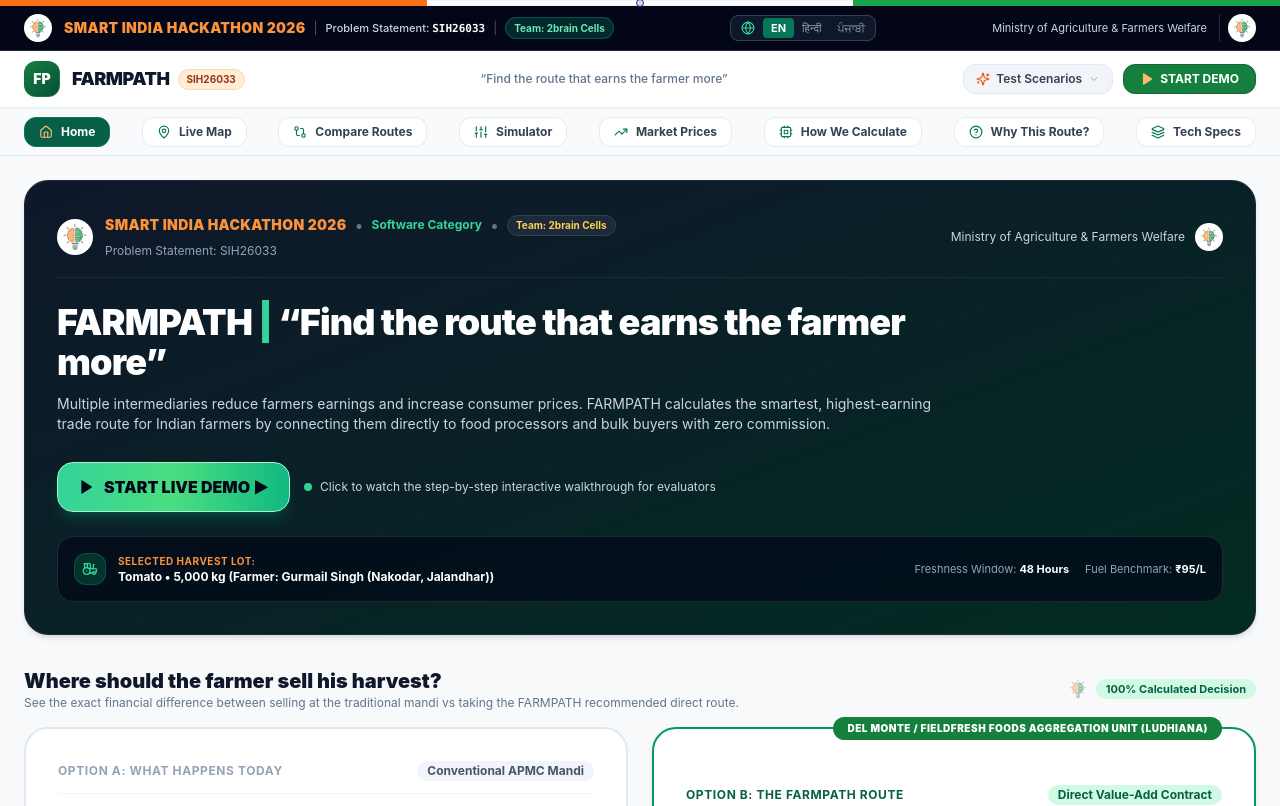
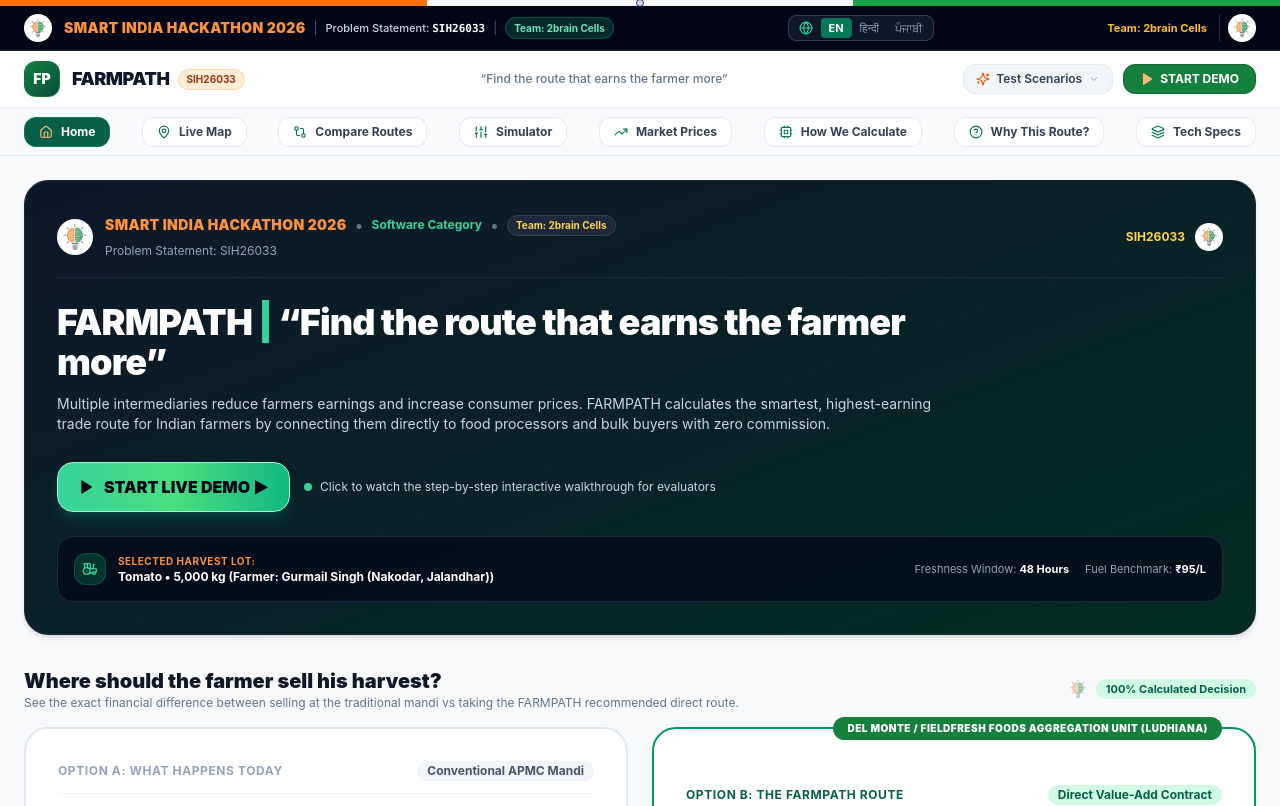
Before and after one commit to eshaansharma07/farmpath-sih2026, a Next.js app: page / in a window 1280 px wide. Shown: the top 806 px of the page. Built offline with nearby package versions, Linux system fonts and the light colour scheme.

Commit message:
fix: resolve GitHub Mermaid parse error, KaTeX equation syntax, and remove ministry/department names

```diff
--- a/src/app/page.tsx
+++ b/src/app/page.tsx
@@ -114,7 +114,7 @@
           </div>
 
           <div className="flex items-center gap-2.5">
-            <span className="text-slate-300 text-xs hidden sm:inline">Ministry of Agriculture &amp; Farmers Welfare</span>
+            <span className="text-amber-300 font-bold text-xs hidden sm:inline">SIH26033</span>
             <div className="w-7 h-7 rounded-full bg-white flex items-center justify-center p-0.5 shadow-xs shrink-0">
               <img src="/sih-bulb.png" alt="SIH Bulb" className="w-5 h-5 object-contain" />
             </div>
--- a/src/components/Footer.tsx
+++ b/src/components/Footer.tsx
@@ -53,8 +53,6 @@
           <div className="flex flex-wrap items-center gap-x-4 gap-y-1">
             <span>Official Submission for <strong>Smart India Hackathon 2026</strong></span>
             <span>•</span>
-            <span>Ministry of Agriculture &amp; Farmers Welfare</span>
-            <span>•</span>
             <span>Problem Statement: <strong className="text-white font-mono">SIH26033</strong></span>
           </div>
 
--- a/src/components/GroundRealitySafeguards.tsx
+++ b/src/components/GroundRealitySafeguards.tsx
@@ -227,7 +227,7 @@
             <div className="p-3.5 bg-white rounded-xl border border-amber-100 space-y-1.5 shadow-xs">
               <span className="font-bold text-amber-900 block">Daily 6:00 AM Cron Ingestion:</span>
               <p className="text-[11px] text-slate-600 leading-relaxed">
-                Our backend runs automated daily batch syncs against the <strong>Ministry of Agriculture Agmarknet REST API</strong> across 2,800+ national APMC mandis to establish daily modal and maximum price vectors.
+                Our backend runs automated daily batch syncs against the <strong>Central Agmarknet &amp; e-NAM REST API</strong> across 2,800+ national APMC mandis to establish daily modal and maximum price vectors.
               </p>
             </div>
             <div className="p-3.5 bg-white rounded-xl border border-amber-100 space-y-1.5 shadow-xs">
--- a/src/components/Navbar.tsx
+++ b/src/components/Navbar.tsx
@@ -111,10 +111,10 @@
             ))}
           </div>
 
-          {/* Right: Ministry + SIH Bulb on Right */}
+          {/* Right: Team ID + SIH Bulb on Right */}
           <div className="flex items-center gap-3 shrink-0">
-            <span className="text-slate-300 text-[11px] hidden lg:inline whitespace-nowrap">
-              Ministry of Agriculture & Farmers Welfare
+            <span className="text-amber-400 font-bold text-[11px] hidden lg:inline whitespace-nowrap">
+              Team: 2brain Cells
             </span>
             <div className="flex items-center gap-2 pl-2 border-l border-slate-800">
               <div className="w-7 h-7 rounded-full bg-white flex items-center justify-center p-0.5 shadow-xs shrink-0">
--- a/src/components/SIHLogo.tsx
+++ b/src/components/SIHLogo.tsx
@@ -58,10 +58,10 @@
       />
       <div className="flex flex-col text-left leading-none">
         <span className="font-bold text-[9px] tracking-tight uppercase text-slate-400">
-          Govt. of India
+          SIH 2026
         </span>
         <span className={`font-black text-[11px] mt-0.5 ${isDark ? "text-white" : "text-slate-800"}`}>
-          Ministry of Agriculture
+          Team 2brain Cells
         </span>
       </div>
     </div>
```
Also changed, not shown: 1 other file (tests, documents, lock files or other folders).
